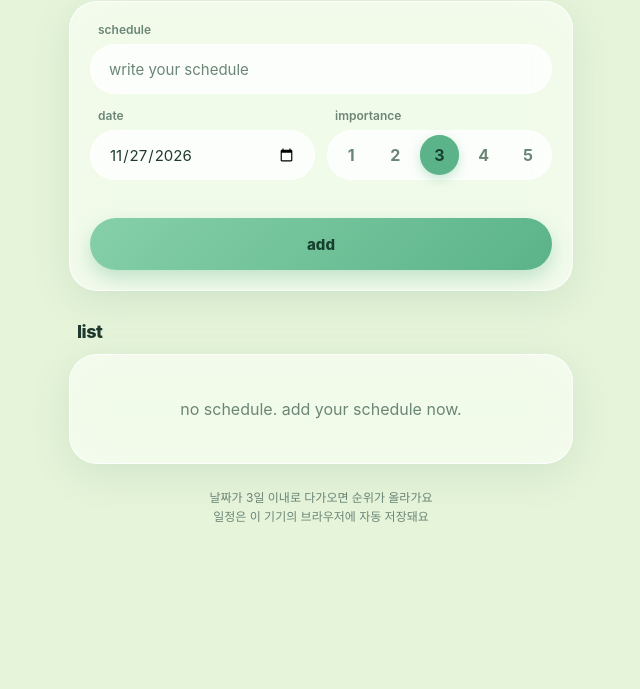
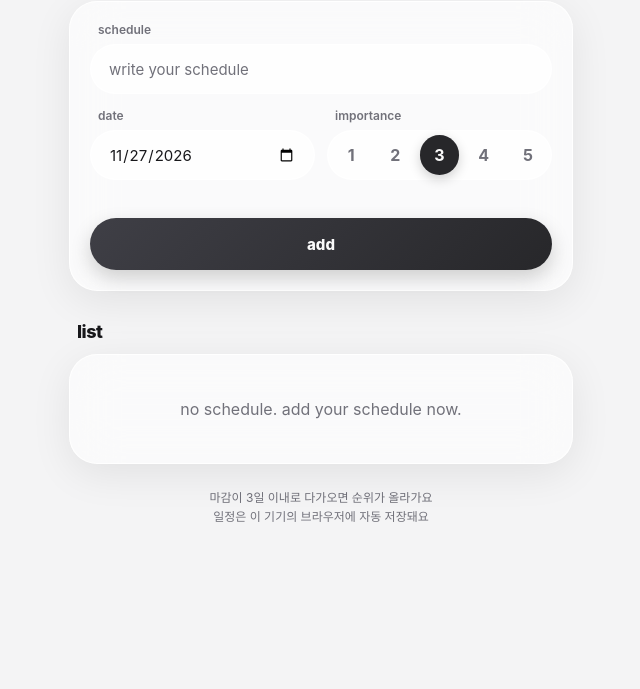
Before and after one commit to dadadaeun09/MOA, a plain HTML site: page index.html in a window 1280 px wide. Shown: the part 111-800 px from the top of the page, without its empty margins (319-959 px from the left). Drawn offline with Linux system fonts and the light colour scheme.

Commit message:
Update index.html

```diff
--- a/index.html
+++ b/index.html
@@ -6,32 +6,32 @@
 <title>MOA</title>
 <style>
 :root{
-  --bg1:#e6f4da;;--bg2:#d9efe3;--blob1:#a8dcc0;--blob2:#cfeab5;--blob3:#b7e6e0;
+  --bg1:#f4f4f5;--bg2:#d9efe3;--blob1:#a8dcc0;--blob2:#cfeab5;--blob3:#b7e6e0;
   --glass:rgba(255,255,255,.55);--glass-strong:rgba(255,255,255,.78);
-  --border:rgba(255,255,255,.85);--shadow:0 10px 40px rgba(60,120,90,.12);
-  --text:#1f3a2e;--sub:#6b8577;--accent:#5bb38a;--accent2:#86d0a8;--accent-ink:#17402f;
-  --top-bg:rgba(176,228,200,.55);
-  --urgent-bg:#ffe5d8;--urgent-ink:#b4532a;--calm-bg:#dcf3e5;--calm-ink:#2f7a58;--err:#d9644a;
+  --border:rgba(255,255,255,.85);--shadow:0 10px 40px rgba(0,0,0,.08);
+  --text:#18181b;--sub:#71717a;--accent:#27272a;--accent2:#3f3f46;--accent-ink:#fafafa;
+  --top-bg:rgba(24,24,27,.08);
+  --urgent-bg:#d4d4d8;--urgent-ink:#18181b;--calm-bg:#ececee;--calm-ink:#71717a;--err:#52525b;
   box-sizing:border-box;
   padding-top:env(safe-area-inset-top,0px);padding-bottom:env(safe-area-inset-bottom,0px);
 }
 @media (prefers-color-scheme:dark){
   :root:not([data-theme="light"]){
-    --bg1:#0c1612;--bg2:#12231b;--blob1:#2f7a58;--blob2:#4d7a2f;--blob3:#1f6b66;
+    --bg1:#111113;--bg2:#12231b;--blob1:#2f7a58;--blob2:#4d7a2f;--blob3:#1f6b66;
     --glass:rgba(255,255,255,.06);--glass-strong:rgba(255,255,255,.11);
     --border:rgba(255,255,255,.12);--shadow:0 10px 40px rgba(0,0,0,.4);
-    --text:#e6f4ec;--sub:#8fae9f;--accent:#6cc79b;--accent2:#9ae0bb;--accent-ink:#0c2a1d;
-    --top-bg:rgba(108,199,155,.18);
-    --urgent-bg:rgba(255,160,120,.18);--urgent-ink:#ffb594;--calm-bg:rgba(108,199,155,.16);--calm-ink:#9ae0bb;--err:#ff8f78;
+    --text:#f4f4f5;--sub:#a1a1aa;--accent:#e4e4e7;--accent2:#d4d4d8;--accent-ink:#18181b;
+    --top-bg:rgba(255,255,255,.12);
+    --urgent-bg:rgba(255,255,255,.2);--urgent-ink:#fafafa;--calm-bg:rgba(255,255,255,.08);--calm-ink:#a1a1aa;--err:#d4d4d8;
   }
 }
 :root[data-theme="dark"]{
-  --bg1:#0c1612;--bg2:#12231b;--blob1:#2f7a58;--blob2:#4d7a2f;--blob3:#1f6b66;
+  --bg1:#111113;--bg2:#12231b;--blob1:#2f7a58;--blob2:#4d7a2f;--blob3:#1f6b66;
   --glass:rgba(255,255,255,.06);--glass-strong:rgba(255,255,255,.11);
   --border:rgba(255,255,255,.12);--shadow:0 10px 40px rgba(0,0,0,.4);
-  --text:#e6f4ec;--sub:#8fae9f;--accent:#6cc79b;--accent2:#9ae0bb;--accent-ink:#0c2a1d;
-  --top-bg:rgba(108,199,155,.18);
-  --urgent-bg:rgba(255,160,120,.18);--urgent-ink:#ffb594;--calm-bg:rgba(108,199,155,.16);--calm-ink:#9ae0bb;--err:#ff8f78;
+  --text:#f4f4f5;--sub:#a1a1aa;--accent:#e4e4e7;--accent2:#d4d4d8;--accent-ink:#18181b;
+  --top-bg:rgba(255,255,255,.12);
+  --urgent-bg:rgba(255,255,255,.2);--urgent-ink:#fafafa;--calm-bg:rgba(255,255,255,.08);--calm-ink:#a1a1aa;--err:#d4d4d8;
 }
 html{scroll-padding-top:env(safe-area-inset-top,0px);min-height:100%}
 *{box-sizing:border-box}
@@ -61,7 +61,7 @@ input[type=text],input[type=date]{
   background:var(--glass-strong);color:var(--text);font:inherit;font-size:15px;outline:none;transition:.15s;
 }
 input::placeholder{color:var(--sub)}
-input:focus{border-color:var(--accent);box-shadow:0 0 0 4px rgba(91,179,138,.2)}
+input:focus{border-color:var(--accent);box-shadow:0 0 0 4px rgba(24,24,27,.12)}
 .row{display:grid;grid-template-columns:1fr;gap:12px}
 @media(min-width:480px){.row{grid-template-columns:1fr 1fr}}
 .lbl{font-size:12px;font-weight:600;color:var(--sub);margin:0 0 7px 8px;display:block}
@@ -69,10 +69,10 @@ input:focus{border-color:var(--accent);box-shadow:0 0 0 4px rgba(91,179,138,.2)}
 .seg label{flex:1}
 .seg input{display:none}
 .seg span{display:grid;place-items:center;height:100%;border-radius:999px;cursor:pointer;font-weight:700;color:var(--sub);transition:.15s}
-.seg input:checked+span{background:var(--accent);color:var(--accent-ink);box-shadow:0 4px 12px rgba(91,179,138,.35)}
+.seg input:checked+span{background:var(--accent);color:var(--accent-ink);box-shadow:0 4px 12px rgba(0,0,0,.18)}
 button.add{
   height:52px;border:0;border-radius:999px;color:var(--accent-ink);font:inherit;font-weight:800;font-size:15px;cursor:pointer;
-  background:linear-gradient(135deg,var(--accent2),var(--accent));box-shadow:0 8px 20px rgba(91,179,138,.35);transition:.15s;
+  background:linear-gradient(135deg,var(--accent2),var(--accent));box-shadow:0 8px 20px rgba(0,0,0,.18);transition:.15s;
 }
 button.add:active{transform:scale(.98)}
 .err{min-height:14px;margin:-4px 0 0 8px;font-size:12px;color:var(--err)}
@@ -127,7 +127,7 @@ li.done .rank{font-size:13px;letter-spacing:0;color:var(--sub)}
 
   <div class="head"><h2>list</h2><small id="cnt"></small></div>
   <ul id="list"></ul>
-  <p class="note">날짜가 3일 이내로 다가오면 순위가 올라가요<br>일정은 이 기기의 브라우저에 자동 저장돼요</p>
+  <p class="note">마감이 3일 이내로 다가오면 순위가 올라가요<br>일정은 이 기기의 브라우저에 자동 저장돼요</p>
 </main>
 
 <script>
```
